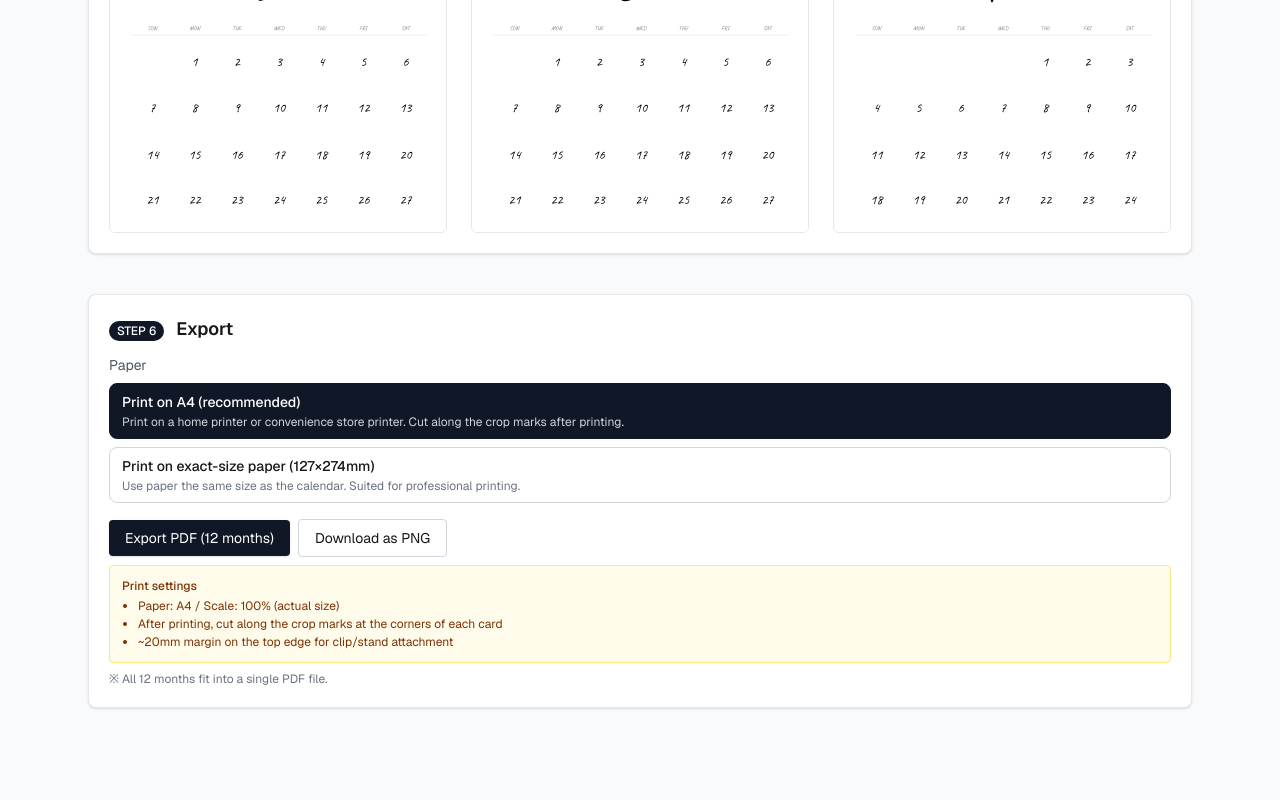
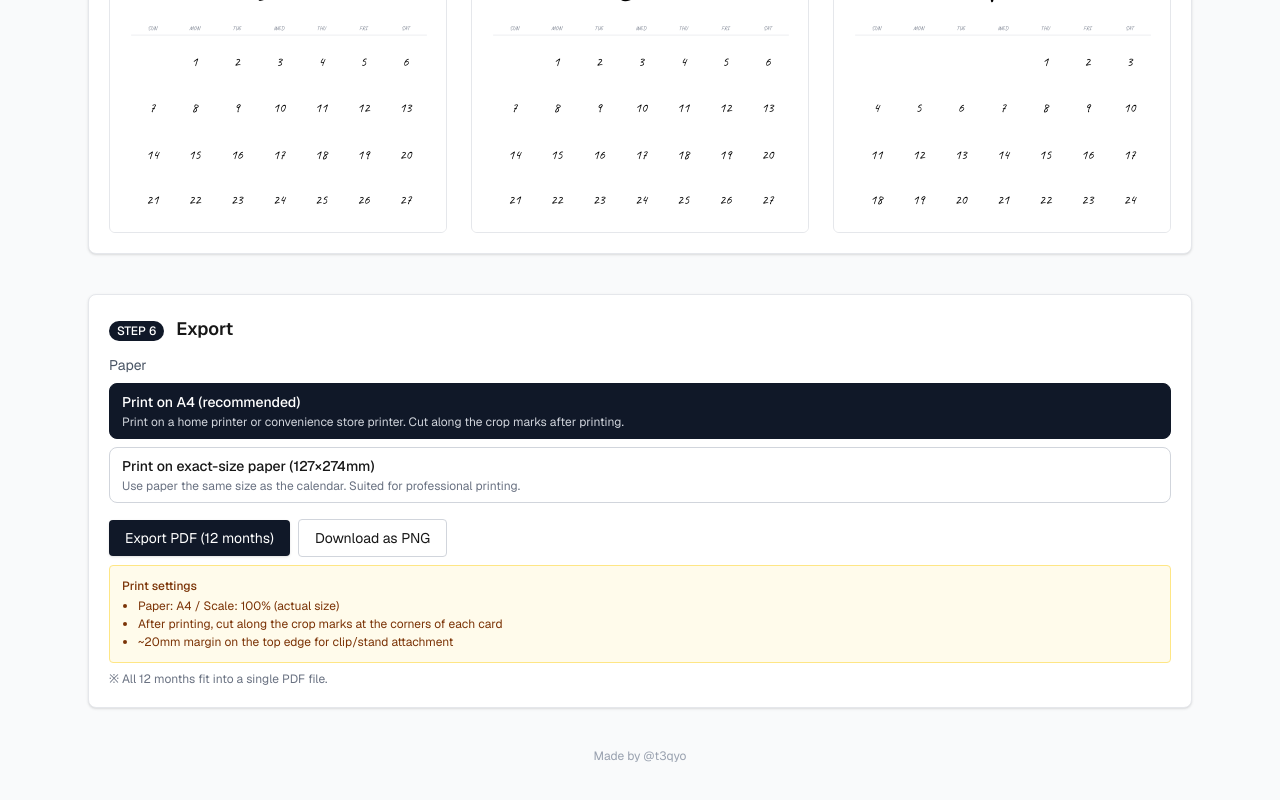
Before and after one commit to t3qyo/kids-calendar, a Next.js app: page / in a window 1280 px wide. Shown: the part 4310-5110 px from the top of the page. Built offline with nearby package versions, Linux system fonts and the light colour scheme; a web font is replaced by a local one.

Commit message:
feat: フッターに作者のXリンクを追加 (#40)

```diff
--- a/src/components/HomeContent.tsx
+++ b/src/components/HomeContent.tsx
@@ -77,6 +77,18 @@
       </Section>
 
       <ExportRenderArea />
+
+      <footer className="pb-4 text-center text-xs text-gray-400">
+        {t.footer.madeBy}{' '}
+        <a
+          href="https://x.com/t3qyo"
+          target="_blank"
+          rel="noopener noreferrer"
+          className="hover:text-gray-600 hover:underline"
+        >
+          @t3qyo
+        </a>
+      </footer>
     </main>
   );
 }
--- a/src/lib/i18n/en.ts
+++ b/src/lib/i18n/en.ts
@@ -10,6 +10,9 @@
     autosave:
       "Your edits are auto-saved in this browser. They won't carry over to other devices or browsers.",
     sampleCaption: 'Here is an example of the output',
+  },
+  footer: {
+    madeBy: 'Made by',
   },
   clearAll: {
     button: 'Clear all',
--- a/src/lib/i18n/index.tsx
+++ b/src/lib/i18n/index.tsx
@@ -14,6 +14,9 @@
   header: {
     autosave: string;
     sampleCaption: string;
+  };
+  footer: {
+    madeBy: string;
   };
   clearAll: {
     button: string;
--- a/src/lib/i18n/ja.ts
+++ b/src/lib/i18n/ja.ts
@@ -10,6 +10,9 @@
     autosave:
       '編集内容はこのブラウザに自動保存されます。別の端末・別のブラウザでは引き継がれません。',
     sampleCaption: '出力例はこんな感じです',
+  },
+  footer: {
+    madeBy: '作者',
   },
   clearAll: {
     button: '編集内容をすべてクリア',
```
